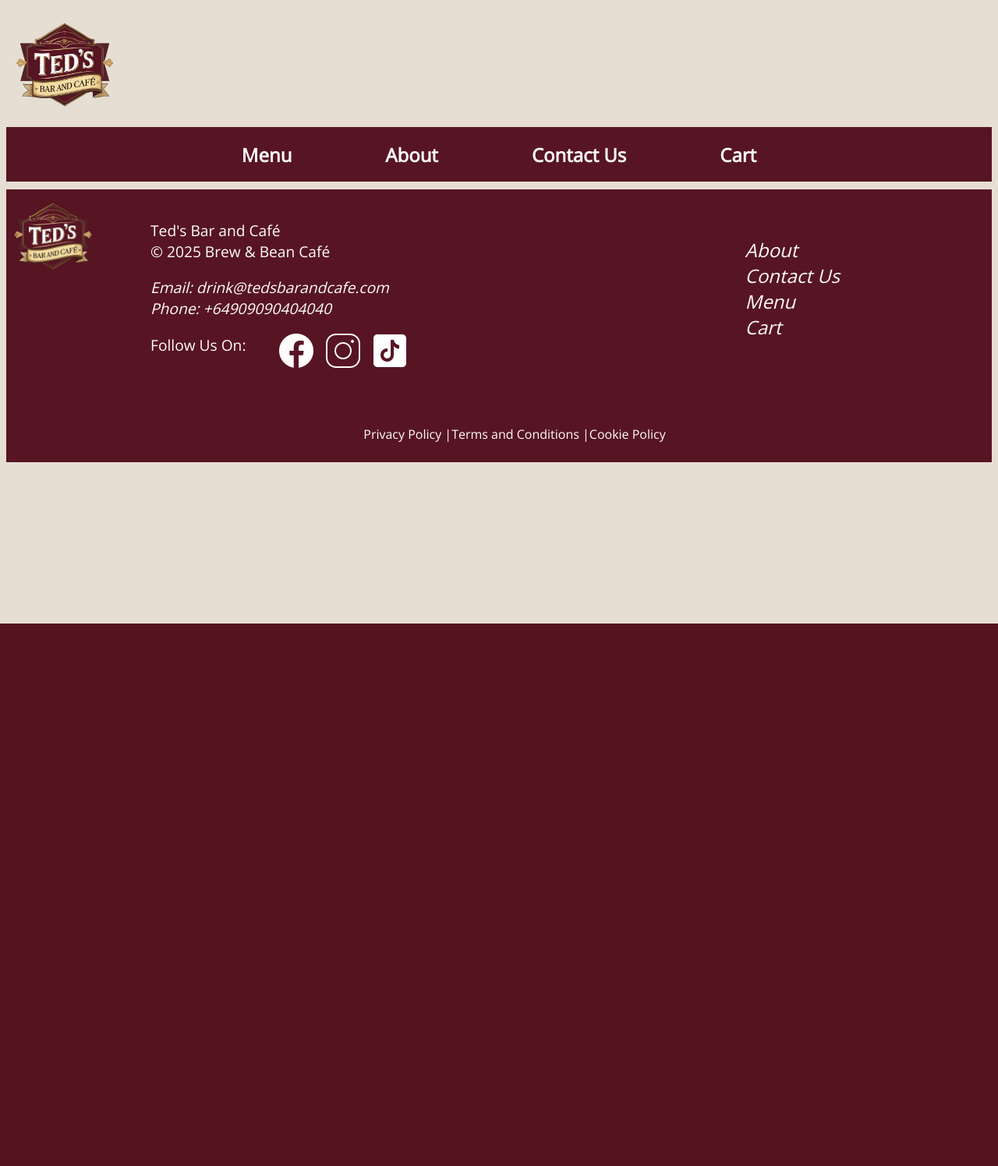
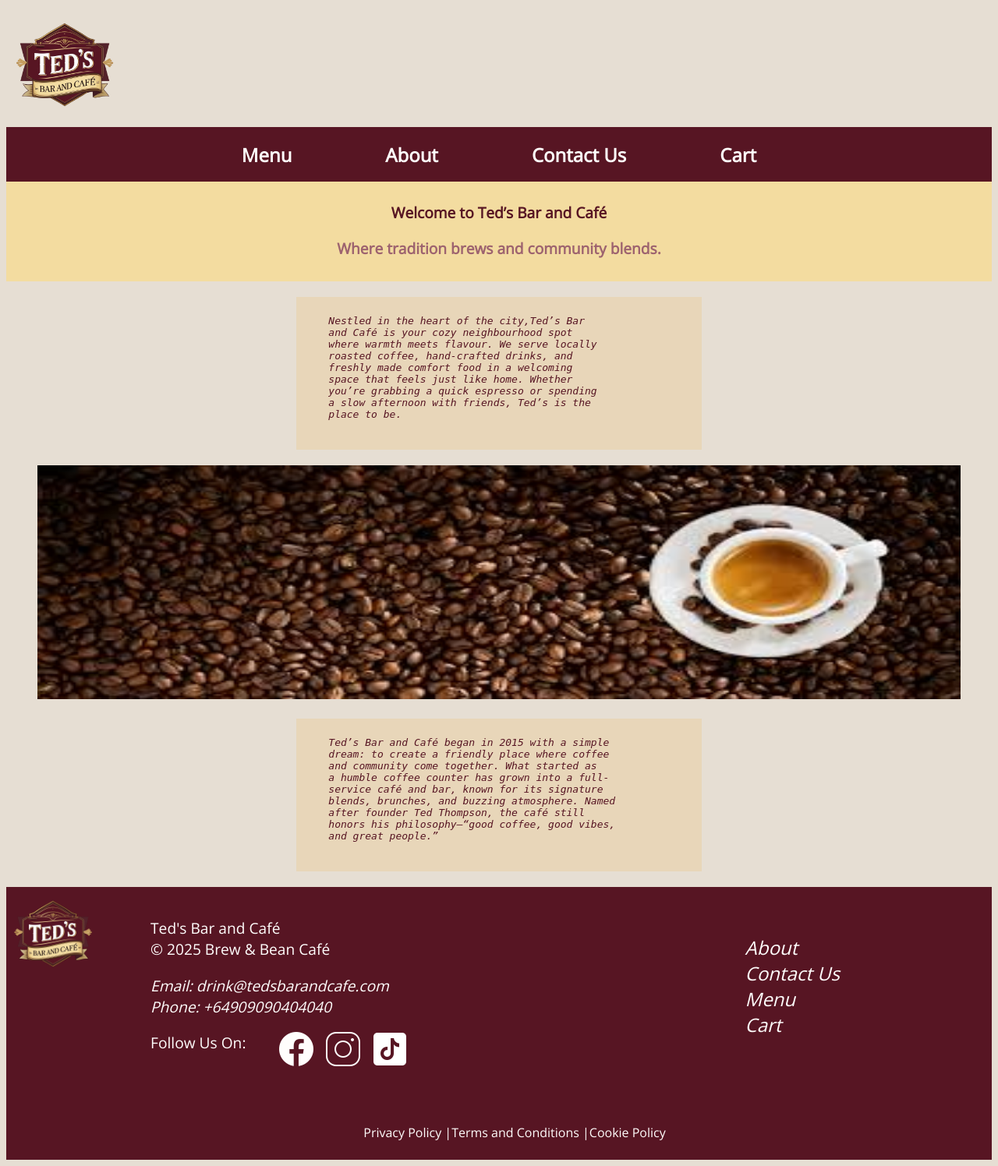
Before and after one commit to 1322harshd/Ted-s-Bar-and-Caf-, a Flask app: page /about in a window 1280 px wide. Shown: the whole page at 78% size. Before the commit the page ends 800 px from the top, so only its background shows below. Run offline with Flask 3, Linux system fonts and the light colour scheme.

Commit message:
designed about page

```diff
--- a/Templates/about_page.html
+++ b/Templates/about_page.html
@@ -0,0 +1,44 @@
+
+{% extends 'base.html' %}
+<!-- webpage title -->
+{% block title %}About|Ted's Bar and Café{% endblock %}
+
+{% block content %}
+<!-- welcome section -->
+ <section class="welcome">
+    <h1> Welcome to Ted’s Bar and Café</h1>
+    <h3>Where tradition brews and community blends.</h3>
+ </section>
+<!-- about section for shop -->
+<section class="about">
+    <pre>
+    Nestled in the heart of the city,Ted’s Bar
+    and Café is your cozy neighbourhood spot
+    where warmth meets flavour. We serve locally
+    roasted coffee, hand-crafted drinks, and
+    freshly made comfort food in a welcoming
+    space that feels just like home. Whether
+    you’re grabbing a quick espresso or spending
+    a slow afternoon with friends, Ted’s is the
+    place to be.
+    </pre>
+</section>
+<!-- coffee image -->
+<figure>
+<img src="{{ url_for('static', filename='logos/coffee_shop.jpeg') }}" alt="cofee_shop" height="300spx" width="100%">
+</figure>
+<!-- shop history -->
+<section class="history">
+    <pre>
+    Ted’s Bar and Café began in 2015 with a simple
+    dream: to create a friendly place where coffee
+    and community come together. What started as
+    a humble coffee counter has grown into a full-
+    service café and bar, known for its signature
+    blends, brunches, and buzzing atmosphere. Named
+    after founder Ted Thompson, the café still
+    honors his philosophy—“good coffee, good vibes,
+    and great people.”
+    </pre>
+</section>
+{% endblock %}
--- a/Templates/base.html
+++ b/Templates/base.html
@@ -7,16 +7,15 @@
     <meta name="viewport" content="width=device-width, initial-scale=1.0">
 
     <!-- Webpage title -->
-    <title>{% block title %}TeePal{% endblock %}</title>
+    <title>{% block title %}Ted's Bar and Café{% endblock %}</title>
 
     <!-- SEO -->
-    <meta name="description" content="Custom merchandise store where you can design and print your own apparel.">
-    <meta name="keywords" content="custom t-shirts, merch, teepal, print-on-demand">
-    <meta name="author" content="TeePal Team">
-    <meta property="og:title" content="TeePal – Custom Merchandise Store">
-    <meta property="og:description" content="Design and print your own apparel with ease at TeePal.">
+    <meta name="description" content="Discover the best coffee in your city at Ted's Bar and Café. We serve freshly brewed artisan coffee, espresso drinks, and homemade pastries in a cozy, welcoming café. Perfect for coffee lovers, remote work, or casual hangouts.">
+    <meta name="keywords" content="cappuccino,mocha,long black,english breakfast,latte,iced mocha,iced latte, iced americano,chai latte,mint blend,coffee">
+    <meta name="author" content="Ted's Bar and Café Team">
+    <meta property="og:title" content="Ted's Bar and Café">
+    <meta property="og:description" content="Discover the best coffee in your city at Ted's Bar and Café. We serve freshly brewed artisan coffee, espresso drinks, and homemade pastries in a cozy, welcoming café. Perfect for coffee lovers, remote work, or casual hangouts.">
     <meta property="og:type" content="website">
-    <meta name="theme-color" content="#ffffff">
 
     <!-- Favicon -->
     <link rel="icon" href="{{ url_for('static', filename='favicon.ico') }}">
@@ -26,8 +25,6 @@
 
     <!-- External font -->
     <link href="https://fonts.googleapis.com/css?family=Open+Sans" rel="stylesheet">
-
-    {% block head %}{% endblock %}
 </head>
 <body>
     <!-- Logo -->
--- a/app.py
+++ b/app.py
@@ -5,7 +5,7 @@ app = Flask(__name__)
 #about page route
 @app.route("/about")
 def about_page():
-  return render_template('base.html')
+  return render_template('about_page.html')
 
 # Run the development server
 if __name__ == '__main__':
--- a/static/styles/styles.css
+++ b/static/styles/styles.css
@@ -30,7 +30,7 @@ nav ul li a {
 }
 /* footer */
 footer{
-     margin-top: 10px;
+
      width:100%;
      background-color: rgba(87, 21, 35, 1);
      height:350px;
@@ -106,3 +106,47 @@ footer{
      color:rgba(255, 253, 252, 1);
 
 }
+/* welcome section about page */
+.welcome{
+     background-color: rgba(243, 220, 160, 1);
+     width:100%;
+     padding-top:10px;
+     padding-bottom:10px;
+     text-align: center;
+}
+.welcome h1{
+     color:rgba(87, 21, 35, 1);
+     font-size: larger;
+     font-style: bold;
+}
+.welcome h3{
+     color:rgba(157, 99, 111, 1);
+     font-size: larger;
+     font-style: bold italic;
+}
+/*  about page shop about section*/
+
+.about{
+     background-color: rgba(232, 214, 185, 1);
+     padding:10px 10px 10px 10px;
+     color:rgba(87, 21, 35, 1);
+     font-style:italic;
+     font-size: x-larger;
+     width:500px;
+     margin: 0 auto;
+     margin-top: 20px;
+     margin-bottom:20px;
+
+}
+.history{
+     background-color: rgba(232, 214, 185, 1);
+     padding:10px 10px 10px 10px;
+     color:rgba(87, 21, 35, 1);
+     font-style:italic;
+     font-size: x-larger;
+     width:500px;
+     margin: 0 auto;
+     justify-content: center;
+     margin-top: 20px;
+     margin-bottom:20px;
+}
```
Also changed, not shown: static/logos/coffee_shop.jpeg (added).
